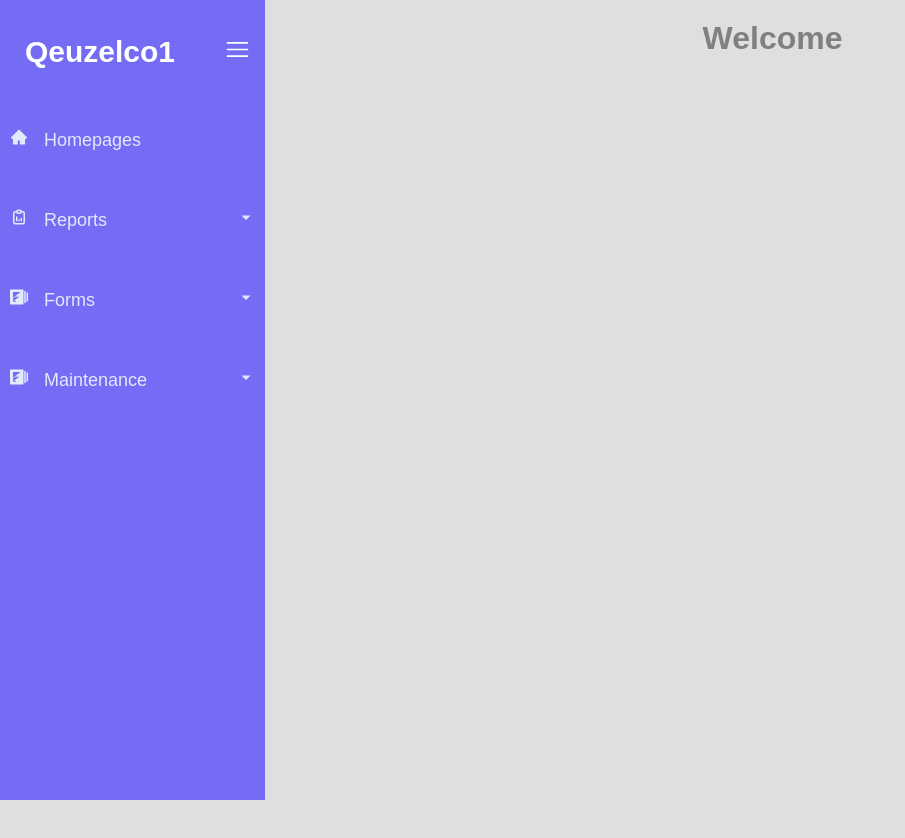
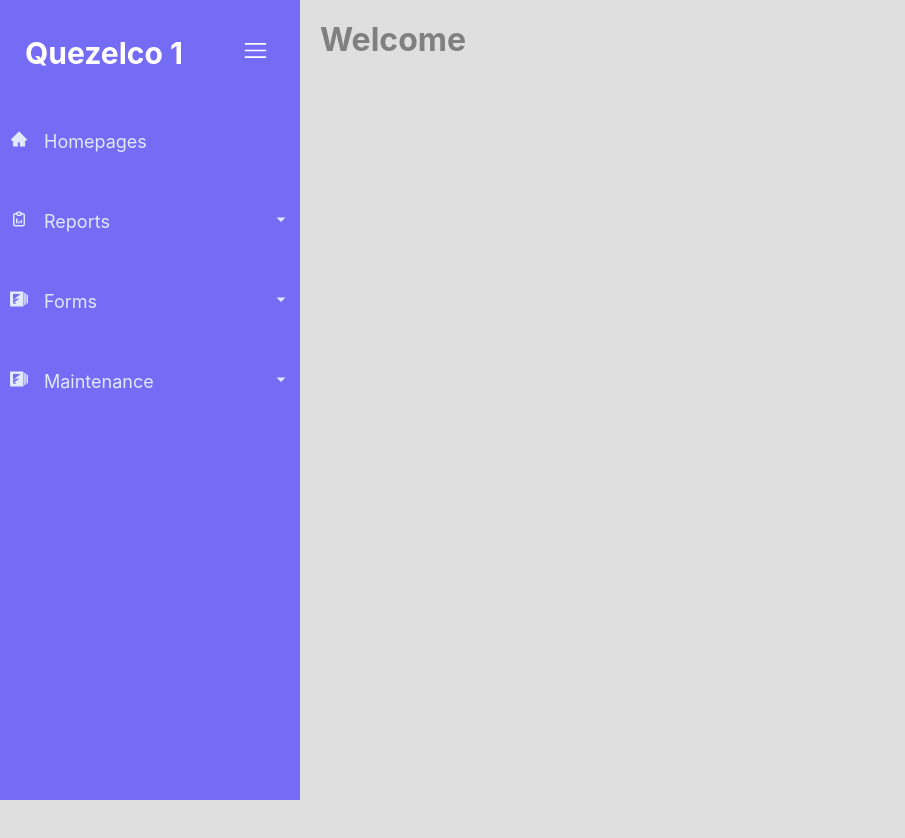
Before and after one commit to Quezelco1Corplan/Gatepass, a React (Create React App) app in the folder frontend/: page /Home in a window 1280 px wide. Shown: the whole page, without its empty margins (0-905 px from the left). After the commit the page ends 800 px from the top, so only its background shows below. Built offline with nearby package versions, Linux system fonts and the light colour scheme.

Commit message:
frontend

```diff
--- a/frontend/src/component/sidebar.js
+++ b/frontend/src/component/sidebar.js
@@ -2,11 +2,7 @@ import React, { useState } from "react";
 import "../css/sidebar.css";
 import { Sidebardata } from "./Sidebardata";
 import Submenu from "./Submenu";
-import {
-  // RxDashboard,
-  RxHamburgerMenu,
-  // RxHome
-} from "react-icons/rx";
+import { RxHamburgerMenu } from "react-icons/rx";
 
 function Sidebar({ children }) {
   const [isOpen, setIsOpen] = useState(true);
@@ -14,30 +10,42 @@ function Sidebar({ children }) {
 
   return (
     <div className="sidebar-container">
-      <div style={{ width: isOpen ? "280px" : "40px" }} className="sidebar">
+      <div style={{ width: isOpen ? "300px" : "50px" }} className="sidebar">
         <div className="top-section">
-          <h1 style={{ display: isOpen ? "block" : "none" }} className="logo">
-            Qeuzelco1
+          <h1
+            style={{ display: isOpen ? "block" : "none" }}
+            className="logo fixed-header"
+          >
+            Quezelco 1
           </h1>
-          <div style={{ marginLeft: isOpen ? "50px" : "-8px" }} className="bars">
+          <div
+            style={{ marginLeft: isOpen ? "50px" : "-8px" }}
+            className="bars fixed-header"
+          >
             <RxHamburgerMenu onClick={toggle} />
           </div>
         </div>
         <div className="sidebar-content">
           <div className="sidebar-scroll">
-            {Sidebardata.map((item, index) => {
-              return <Submenu item={item} key={index} isSidebarOpen={isOpen} />;
-            })}
+            {Sidebardata.map((item, index) => (
+              <Submenu
+                item={item}
+                key={index}
+                isSidebarOpen={isOpen}
+                className="link"
+                activeclassName="active"
+              >
+                <div className="icon">{item.icon}</div>
+                <div
+                  style={{ display: isOpen ? "block" : "none" }}
+                  className="link-text"
+                >
+                  {item.title}
+                </div>
+              </Submenu>
+            ))}
           </div>
         </div>
-        {/* {
-           Sidebardata.map((item, index)=>(
-              <Submenu item={item} key = {index} className="link" activeclassName="active">
-                <div className='icon'>{item.icon}</div>
-                <div style={{display: isOpen ? "block" : "none"}}  className='link-text'>{item.title}</div>
-              </Submenu>
-            ))
-          } */}
       </div>
       <main>{children}</main>
     </div>
--- a/frontend/src/css/DepartmentStyle.css
+++ b/frontend/src/css/DepartmentStyle.css
@@ -1,6 +1,4 @@
-/* DepartmentStyle.css */
-
-/* Add styles for the Department component */
+/*
 .department-container {
   max-width: 800px;
   margin: 0 auto;
@@ -167,4 +165,4 @@ table td {
 }
 .redWarning{
   color: #da251d;
-}
+} */
--- a/frontend/src/css/Employee.css
+++ b/frontend/src/css/Employee.css
@@ -1,4 +1,4 @@
-body {
+/* body {
   font-family: Arial, sans-serif;
 }
 
@@ -35,18 +35,18 @@ td {
 
 .modal-content {
   background-color: #fefefe;
-  margin: 2% auto; /* Adjust the vertical margin */
+  margin: 2% auto;
   padding: 20px;
   border: 1px solid #888;
-  width: 30%; /* Reduce the width */
-  max-width: 400px; /* Set a max-width */
+  width: 30%;
+  max-width: 400px;
   border-radius: 10px;
   box-shadow: 0 4px 8px 0 rgba(0, 0, 0, 0.2);
-  position: relative; /* Add this to position the modal */
-  top: 50%; /* Center the modal vertically */
-  transform: translateY(-50%); /* Center the modal vertically */
-  overflow: auto; /* Add scroll if content is larger than modal */
-  max-height: 90vh; /* Set a max-height */
+  position: relative;
+  top: 50%;
+  transform: translateY(-50%);
+  overflow: auto;
+  max-height: 90vh;
 }
 .open {
   display: block;
@@ -117,7 +117,7 @@ td {
   width: 100%;
   display: flex;
   flex-direction: column;
-  margin-bottom: 10px; /* Reduce the margin */
+  margin-bottom: 10px;
 }
 
 .form-group label {
@@ -127,7 +127,7 @@ td {
 .form-group input,
 .form-group select {
   width: 100%;
-  padding: 5px; /* Reduce the padding */
+  padding: 5px;
   border-radius: 5px;
   border: 1px solid #ddd;
 }
@@ -135,5 +135,5 @@ td {
 .modal-buttons {
   display: flex;
   justify-content: flex-end;
-  width: 100%; /* Ensure buttons take full width of form */
-}
+  width: 100%;
+} */
--- a/frontend/src/css/PositionStyle.css
+++ b/frontend/src/css/PositionStyle.css
@@ -1,7 +1,4 @@
-/* DepartmentStyle.css */
-
-/* Add styles for the Department component */
-.department-container {
+/* .department-container {
   max-width: 800px;
   margin: 0 auto;
   padding: 20px;
@@ -171,4 +168,4 @@ table td {
   color: #333;
   background-color: #f8f8f8;
   margin-bottom: 18px;
-}
+} */
--- a/frontend/src/css/UserManagement.css
+++ b/frontend/src/css/UserManagement.css
@@ -1,4 +1,3 @@
-
 
 .um-wrapper {
   display:flex;
@@ -6,10 +5,8 @@
   justify-content: center;
   align-items: center;
   height: 95vh;
-  /* padding: none; */
+
 }
-
-
 
 .um-form-wrapper {
   display: flex;
@@ -19,7 +16,6 @@
   padding: 30px 26px;
   border-radius: 5px;
   box-shadow:  2px 4px 4px #cac6c6;
-  /* align-items: center; */
 }
 
 .um-form-wrapper .um-info {
@@ -49,12 +45,14 @@
   background: #fff;
   width: 300px;
   border: solid 2px gray;
-  margin-bottom: 10px;
-  /* box-shadow: 2px 4px 4px #ddd9d9, -2px 4px 4px #e2dddd; */
+  margin-bottom: 20px;
+  box-shadow:  2px 4px 4px #cac6c6;
+
 }
 
 .um-form-wrapper label {
-  margin-bottom: 10px;
+  margin-bottom: 0px;
+  font-size: 20px;
 }
 .um-form-wrapper  button {
   margin: 4px;
@@ -67,31 +65,31 @@
 
 .um-form-wrapper .update button{
   border: solid 2px gray;
-  border-radius: none;
   width: 550px;
   font-size: 20px;
   font-weight: bold;
-  box-shadow: 1px 1px 5px 0px gray;
-
+  box-shadow:  2px 4px 4px #cac6c6;
 }
 
 .um-form-wrapper .delete button{
   font-size: 30px;
-  padding: none;
-
+  padding: 10px 10px;
+  margin-left: 15px;
+  border: none;
+  cursor: pointer;
+  border-radius: 50%;
+  border: solid 2px gray;
+  box-shadow:  2px 4px 4px #cac6c6;
 }
 
 
 
-.edit-modal.open {
-  /* Add your open modal styles here */
+.um-edit-modal.open {
   opacity: 1  ;
   visibility: visible;
-  /* box-shadow: 2px 0px 4px 0px #353131, -2px 0px 4px 0px #0f0b0b; */
 }
 
-.edit-modal {
-  /* Add your default modal styles here */
+.um-edit-modal {
   position: fixed;
   top: 0;
   left: 0;
@@ -104,45 +102,33 @@
   opacity: 0;
   visibility: hidden;
   transition: opacity 0.3s ease, visibility 0.3s ease;
-  box-shadow: 2px 0px 4px 0px #ddd9d9, -2px 0px 4px 0px #e2dddd;
 }
 
-.modal-content {
-  /* Add your modal content styles here */
+/*  */
+.um-modal-content {
   background-color: #fff;
   padding: 20px;
   border-radius: 4px;
   max-width: 400px;
 }
 
-.cancel-button,
-.update-button {
+.um-cancel-button,
+.um-update-button {
   padding: 8px 20px;
   margin-left: 30px;
   border: none;
   border-radius: 4px;
-  cursor: pointer;
+  /* cursor: pointer; */
 }
 
-.cancel-button {
-  /* Add your cancel button styles here */
+.um-cancel-button {
+
   background-color: red;
   color: #fff;
   margin-left: 230px;
 }
 
-.update-button {
-  /* Add your update button styles here */
+.um-update-button {
   background-color: #4caf50;
   color: #fff;
 }
-
-.update, .delete {
-  background-color: transparent !important;
-  color: gray !important;
-}
-
-.update:hover, .delete:hover {
-  background-color: transparent !important;
-  color: gray!important;
-}
--- a/frontend/src/css/sidebar.css
+++ b/frontend/src/css/sidebar.css
@@ -3,28 +3,52 @@
     padding:0;
     text-decoration: none;
 }
+
 body {
     background-color: rgb(223, 223, 223);
+    overflow-y: hidden;
 }
+
 .sidebar-container{
     display:flex;
 }
+
 main{
+    flex: 1;
     width: 100%;
     padding: 20px;
 }
+sidebar-content {
+    padding: 10px;
+  }
+
 .sidebar{
     background: #756cf5;
     color: #fff;
     height: 100vh;
     width: 200px;
-    transition: all 0.5s;
+    transition: width o.5s ease;
+    overflow-y: scroll;
 }
+
+.sidebar-closed {
+    width: 50px;
+  }
+
+  .sidebar-open {
+    width: 350px;
+  }
+
 .top-section{
     display: flex;
     align-items:center;
     padding:30px 15px;
+    background-color: #756cf5;
+    position: sticky;
+    top: 0;
+    z-index: 1;
 }
+
 .top-section h1{
     font-size: 30px;
     padding-left: 10px;
@@ -34,36 +58,28 @@ main{
 
 .logo{
     font-size: 30px;
+    font-size: 20px;
+  font-weight: bold;
+  margin-right: 10px;
 }
+
 .bars{
+
     display: flex;
     font-size: 25px;
     margin-left: 50px;
-}
-.link{
-    display: flex;
-    color: #fff;
-    padding: 10px 15px;
-    gap: 15px;
-    transition: all 0.5s;
-}
-.link:hover{
-    background:lightskyblue;
-    color: #000;
-    transition: all 0.5s;
-}
-.active{
-    background: lightskyblue;
-    color: #000;
-}
-.icon, .link-text{
-    font-size: 20px;
+    cursor: pointer;
 }
 
-.sidebar-content {
-    height: calc(100% - 60px);
+.sidebar::-webkit-scrollbar {
+    width: 8px;
   }
 
-  .sidebar-scroll {
-    overflow-y: auto;
+  .sidebar::-webkit-scrollbar-track {
+    background: rgb(223, 223, 223)
   }
+
+  .sidebar::-webkit-scrollbar-thumb {
+    background: #756cf5;
+    border-radius: 10px;
+  }
--- a/frontend/src/pages/Dashboard.js
+++ b/frontend/src/pages/Dashboard.js
@@ -15,7 +15,7 @@ function Dashboard() {
   }, [isLoggedIn, navigate]);
 
   const logout = () => {
-    setIsLoggedIn(false); // Set authentication state
+    setIsLoggedIn(false);
     navigate("/");
   };
 
--- a/frontend/src/pages/UserManagement.js
+++ b/frontend/src/pages/UserManagement.js
@@ -1,6 +1,6 @@
 import React, { useState, useEffect } from "react";
 import axios from "axios";
-import { Link } from "react-router-dom";
+import { useNavigate } from "react-router-dom";
 import '../css/UserManagement.css';
 import Sidebar from "../component/sidebar";
 import { FaTrash } from "react-icons/fa";
@@ -11,6 +11,7 @@ const UserManagement = () => {
   const [users, setUsers] = useState([]);
   const [deleteModalOpen, setDeleteModalOpen] = useState(false);
   const [userIdToDelete, setUserIdToDelete] = useState(null);
+  const navigate = useNavigate();
 
   // Fetch users from the server
   useEffect(() => {
@@ -52,14 +53,14 @@ const UserManagement = () => {
 
     return (
 
-      <div className={`edit-modal ${deleteModalOpen ? "open" : ""}`}>
-        <div className="modal-content">
+      <div className={`um-edit-modal ${deleteModalOpen ? "open" : ""}`}>
+        <div className="um-modal-content">
           <h2>Are you sure you want to delete this? </h2>
-          <div className="modal-buttons">
-            <button className="cancel-button" onClick={closeModal}>
+          <div className="um-modal-buttons">
+            <button className="um-cancel-button" onClick={closeModal}>
               No
             </button>
-            <button className="update-button" onClick={handleDelete}>
+            <button className="um-update-button" onClick={handleDelete}>
               Yes
             </button>
           </div>
@@ -127,15 +128,20 @@ const UserManagement = () => {
 
               <div className="um-info">
                 <div className="update">
-                <button className="button update">
-                  <Link to={`/Update/${user.id}`}>Update</Link>
-                </button>
+                <button
+                className="button update"
+                onClick={() => {
+                  navigate(`/Update/${user.id}`);
+                }}
+              >
+                Update
+              </button>
                 </div>
                 <div className="delete">
                 <button
                   className="button-delete"
                   onClick={(event) => {
-                  event.preventDefault(); // Prevent fo rm submission and page refresh
+                  event.preventDefault();
                   openDeleteModal(user.id);
                   }}>
                   <FaTrash />
```
Also changed, not shown: frontend/src/css/Topbar.css (deleted, +0 -23 lines).
